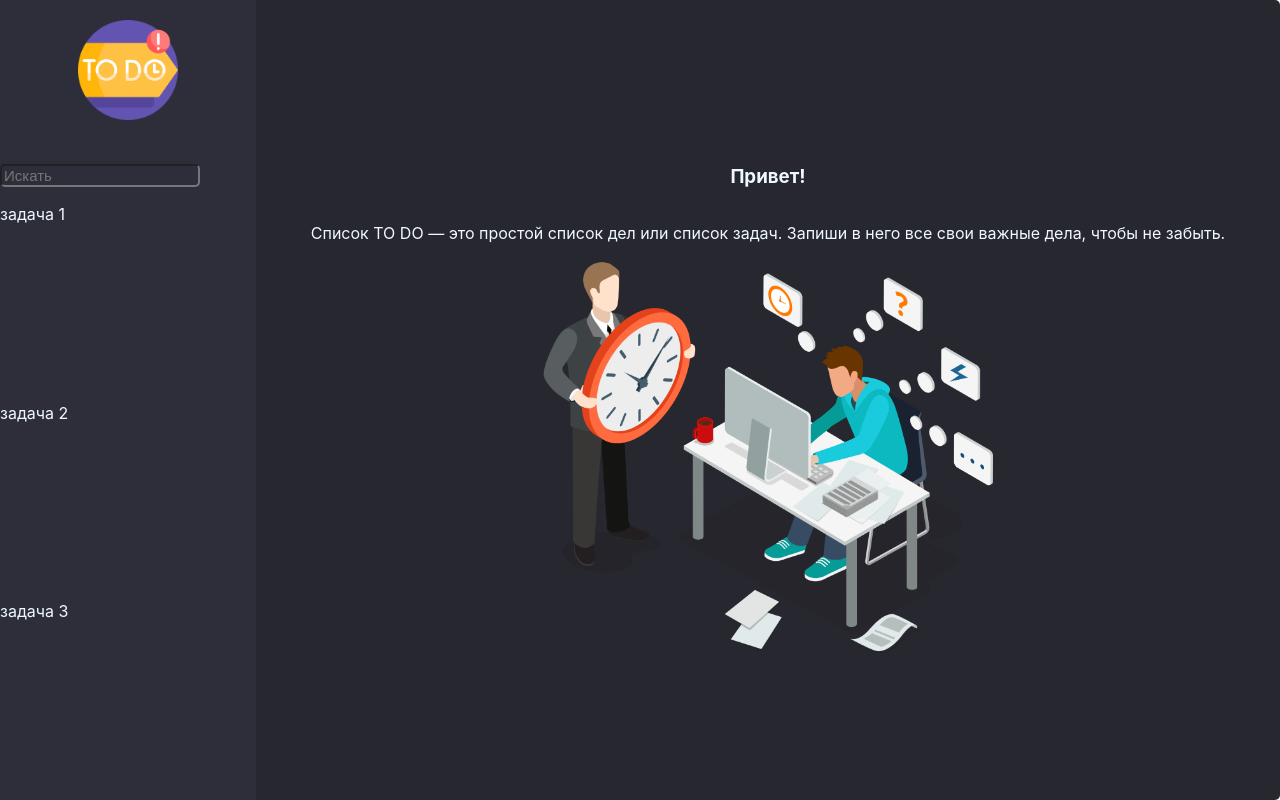
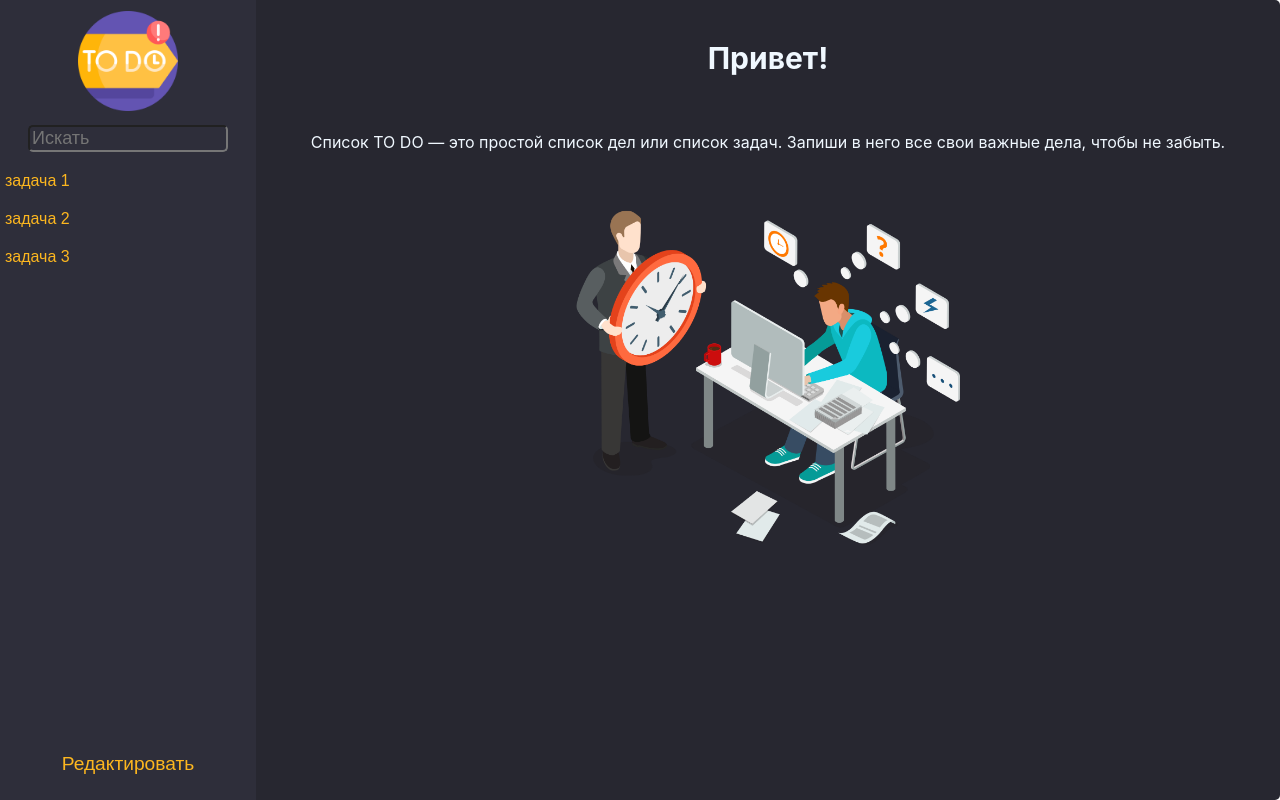
Before and after one commit to Alexey-Obraztsov/todo-list, a React (Create React App) app in the folder todo/: page / in a window 1280 px wide. Built offline with nearby package versions, Linux system fonts and the light colour scheme.

Commit message:
feat: add page switching and styles

```diff
--- a/todo/src/App.js
+++ b/todo/src/App.js
@@ -1,49 +1,69 @@
 import React, { useState } from 'react';
 import './App.css';
-import AddTodo from './components/AddTodo/AddTodo';
-import TodoList from './components/TodoList/TodoList';
+import EditTodo from './components/EditTodo/EditTodo';
 import FindTodo from './components/FindTodo/FindTodo';
+import TodoTask from './components/TodoTask/TodoTask';
+import AboutTodo from './components/AboutTodo/AboutTodo';
+
 
 function App() {
+
+  const [logo, setLogo] = useState()
+
+  const [button, setButton] = useState()
+
+  const [link, setLink] = useState()
 
   const [todo, setTodo] = useState([
     {
       id: 1,
       title: 'задача 1',
-      status: true
+      status: true,
+      description: 'Покосить траву'
     },
     {
       id: 2,
       title: 'задача 2',
-      status: true
+      status: true,
+      description: 'Купить молоко'
     },
     {
       id: 3,
       title: 'задача 3',
-      status: true
+      status: true,
+      description: 'Учить прогу'
     },
   ])
 
+  console.log(link)
   return (
     <div className='container'>
       <div className='container__search'>
-        <FindTodo todo={todo} setTodo={setTodo}/>
+        <FindTodo todo={todo} setLink={setLink} setButton={setButton} setLogo={setLogo}/>
+
       </div>
       <div className='container__blocks'>
-        <div className='wrapper-about'>
-          <h3>Привет!</h3>
-          <p>Список TO DO — это простой список дел или список задач.
-            Запиши в него все свои важные дела, чтобы не забыть.</p>
-            <img className='wrapper-about__image' src='/images/savetime.png' alt="savetime"/>
-        </div>
-        <div className='wrapper-task'></div>
-        <div className='wrapper-edit'>
-          <AddTodo todo={todo} setTodo={setTodo}/>
-          <TodoList todo={todo} setTodo={setTodo}/>
-        </div>
+        {
+          (link === undefined && button && logo) ?
+          <AboutTodo />
+          :
+          (link !== undefined && !button && logo) ?
+          <AboutTodo />
+          :
+          (link !== undefined && button && !logo) ?
+          <EditTodo todo={todo} setTodo={setTodo} />
+          :
+          (link !== undefined && !button && !logo) ?
+          <TodoTask link={link} todo={todo}/>
+          :
+          (link === undefined && button && !logo) ?
+          <EditTodo todo={todo} setTodo={setTodo} />
+          :
+          <AboutTodo />
+        }
       </div>
     </div>
   );
 }
 
-export default App;
+export default App
--- /dev/null
+++ b/todo/src/components/AboutTodo/AboutTodo.js
@@ -0,0 +1,14 @@
+import React from "react";
+
+function AboutTodo() {
+    return (
+        <div className='wrapper-about'>
+            <h3 className='wrapper-about__title'>Привет!</h3>
+            <p>Список TO DO — это простой список дел или список задач.
+            Запиши в него все свои важные дела, чтобы не забыть.</p>
+            <img className='wrapper-about__image' src='/images/savetime.png' alt="savetime"/>
+        </div>
+        )
+}
+
+export default AboutTodo
--- a/todo/src/components/AddTodo/AddTodo.js
+++ b/todo/src/components/AddTodo/AddTodo.js
@@ -4,33 +4,43 @@ import React, { useState } from "react";
 function AddTodo({ todo,setTodo }){
 
     const [value, setValue] = useState('')
+    const [text, setText] = useState('')
 
 
     function saveTodo() {
-
+        if(todo.length<10){
             if(value !== '') {
                 let newId = [...todo][todo.length-1].id+1
-
+                if(text !== '') {
                 setTodo(
                     [...todo,{
                         id: newId,
                         title: value,
-                    status: true
+                        status: true,
+                        description: text
                     }]
                 )
-
+                } else {
+                    alert('Запишите описание в поле ввода')
+                }
                 //clear the input line
                 setValue('')
+                setText('')
             } else {
                 alert('Запишите новую задачу в поле ввода')
+            }
+        } else {
+            alert('Слишком много задач! Выполни предыдущие, потом добавишь ещё :)')
         }
     }
 
 
     return (
-        <div >
-            <input placeholder="Введите задачу" value={value} onChange={(e)=>setValue(e.target.value)}/>
-            <button onClick={saveTodo}>
+        <div className="add-todo">
+            <h2>Тут ты можешь добавить, отредактировать и удалить задачу</h2>
+            <input className="add-todo__input" placeholder="Введите задачу" value={value} onChange={(e)=>setValue(e.target.value)}/>
+            <textarea className="add-todo__input" placeholder="Введите описание" value={text} onChange={(e)=>setText(e.target.value)}/>
+            <button className="add-todo__button" onClick={saveTodo}>
                 Сохранить
             </button>
         </div>
--- /dev/null
+++ b/todo/src/components/EditTodo/EditTodo.js
@@ -0,0 +1,14 @@
+import React from "react";
+import AddTodo from "../AddTodo/AddTodo"
+import TodoList from "../TodoList/TodoList"
+
+function EditTodo({ todo, setTodo }) {
+    return (
+        <div className='wrapper-edit'>
+          <AddTodo todo={todo} setTodo={setTodo}/>
+          <TodoList todo={todo} setTodo={setTodo}/>
+        </div>
+    )
+}
+
+export default EditTodo
--- a/todo/src/components/FindTodo/FindTodo.js
+++ b/todo/src/components/FindTodo/FindTodo.js
@@ -1,41 +1,61 @@
 import React, { useState } from "react";
 
 
-function FindTodo({ todo, setTodo }){
+function FindTodo({ todo, setLink, setButton, setLogo }){
 
     const [value, setValue] = useState('')
 
     const filteredValue = todo.filter(item => item.title.toLowerCase().includes(value.toLowerCase()))
 
+    function turnTaskPage(id) {
+        setLink(id)
+        setLogo(false)
+        setButton(false)
+    }
+
+    function turnAboutPage() {
+        setLink('')
+        setLogo(true)
+        setButton(false)
+    }
+
+    function turnEditPage() {
+        setLink('')
+        setLogo(false)
+        setButton(true)
+    }
+
     return (
         <div className="todo-search">
             <div className="logo">
-                <img src="/images/logo.png" alt="logo" className="logo__image"/>
+                <button className="logo__button" onClick={() => turnAboutPage()}><img src="/images/logo.png" alt="logo" className="logo__image"/></button>
             </div>
             <div className="todo-search__input-area">
                 <input className="todo-search__input" placeholder="Искать" value={value} onChange={(e) => setValue(e.target.value)}/>
             </div>
+            <div className="todo-search__container">
             {
                 filteredValue.map(item => (
-                    <div className="todo-search__container" key={item.title}>
+                    <div className="todo-search__blocks" key={item.title}>
                             {
                                 item.status ?
-                                <div className="todo-list__title">
-                                    <div className="todo-list__title_active">
-                                        {item.title}
+                                <div className="todo-search__title">
+                                    <div className="todo-search__title">
+                                        <button className="todo-search__button_active" onClick={() => turnTaskPage(item.id)}>{item.title}</button>
                                     </div>
                                 </div>
                                 :
-                                <div className="todo-list__title">
-                                    <div className="todo-list__title_closed">
-                                        {item.title}
+                                <div className="todo-search__title">
+                                    <div className="todo-search__title">
+                                        <button className="todo-search__button_closed" onClick={() => turnTaskPage(item.id)}>{item.title}</button>
                                     </div>
                                 </div>
                             }
                     </div>
                 ))
             }
-            <changeMain />
+            </div>
+            <button className="edit-button" onClick={() => turnEditPage()}>Редактировать</button>
         </div>
     )
 }
--- /dev/null
+++ b/todo/src/components/TodoTask/TodoTask.js
@@ -0,0 +1,19 @@
+import React from "react";
+
+function TodoTask({ todo, link }) {
+
+    let x = [...todo].filter(item => item.id === link)
+
+    return (
+        <div className='wrapper-description'>
+            {
+                <h1 className='wrapper-description__title'>{x[0].title}</h1>
+            }
+            {
+                <h3 className="wrapper-description__description">{x[0].description}</h3>
+            }
+        </div>
+        )
+}
+
+export default TodoTask
--- a/todo/src/index.css
+++ b/todo/src/index.css
@@ -33,7 +33,7 @@ code {
   grid-area: main;
 }
 
-/*find*/
+/*FindTodo*/
 .todo-search{
   display: flex;
   flex-direction: column;
@@ -41,62 +41,200 @@ code {
 }
 
 .logo {
-  margin: 20px auto;
+  margin: 10px auto;
 }
 
 .logo__image {
   width: 100px;
 }
 
+.logo__button {
+  cursor: pointer;
+  border: none;
+  background-color: rgb(46,46,58);
+}
+
 .todo-search__input-area{
-  margin-top: 20px;
-  height: 10vh;
+  text-align: center;
+  margin-bottom: 10px;
 }
 
 .todo-search__input{
   width: 15vw;
   border-radius: 5px;
-  font-size: 15px;
+  font-size: 18px;
   background-color: rgb(46,46,58);
+  color: aliceblue;
 }
 
 .todo-search__container{
-  height: 50vh;
+  height: 80vh;
 }
 
-.todo-list__title {
-
-}
-
-.todo-list__title_active {
+.todo-search__title {
   text-align: start;
 }
 
-.todo-list__title_closed {}
+.todo-search__button_active,
+.todo-search__button_closed {
+  background-color: rgb(46,46,58);
+  border: none;
+  color: rgb(253, 183, 31);
+  max-width: 15vw;
+  margin-left: 5px;
+  padding: 10px 0;
+  font-size: medium;
+  cursor: pointer;
+  transition: 0.5s;
+}
+
+.todo-search__button_active:hover,
+.todo-search__button_closed:hover {
+  color: rgb(115, 38, 204);
+}
+
+
+.todo-search__button_active {
+  text-decoration: none;
+}
+
+.todo-search__button_closed {
+  text-decoration: line-through;
+}
 
 .edit-button {
   height: 10vh;
+  background-color: rgb(115, 38, 204);
+  background-color: rgb(46,46,58);
+  color: rgb(253, 183, 31);
+  font-size: larger;
+  cursor: pointer;
+  transition: 0.7s;
+  border: none;
 }
 
-/*main*/
+.edit-button:hover {
+  background-color: rgb(253, 183, 31);
+  background-color: rgb(46,46,58);
+  color: rgb(115, 38, 204);
+}
+
+
+/*AboutTodo*/
+
 .wrapper-about {
-  width: 100%;
-  height: 100%;
+  width: 80vw;
+  height: 100vh;
   display: flex;
   flex-direction: column;
-  justify-content: center;
   align-items: center;
 }
 
+.wrapper-about__title {
+  margin: 5vh 0;
+  font-size: 30px;
+}
+
 .wrapper-about__image {
-  width: 450px;
+  margin: 5vh 0;
+  width: 30vw;
   background: none;
 }
 
 .wrapper-task{
-  display: none;
+
 }
 
 .wrapper-edit{
-  display: none;
+
 }
+
+/*TodoTask*/
+
+.wrapper-description {
+  display: flex;
+  flex-direction: column;
+}
+
+.wrapper-description__title {
+  text-align: center;
+  color:  rgb(247, 70, 70);
+}
+
+.wrapper-description__description {
+  text-align: justify;
+  margin: 10px 20px;
+  color: rgb(253, 183, 31);
+}
+
+
+
+/*AddTodo*/
+
+.add-todo {
+  color: rgb(253, 183, 31);
+  text-align: center;
+  padding-top: 15px;
+  margin: 0 auto;
+  width: 800px;
+  display: flex;
+  flex-direction: column;
+}
+.add-todo__input {
+  text-align: center;
+  font-size: larger;
+  background-color: rgb(46,46,58);
+  color: rgb(253, 183, 31);
+}
+
+.add-todo__button {
+  background-color: rgb(115, 38, 204);
+  font-size: larger;
+  color: rgb(253, 183, 31);
+}
+
+/*TodoList*/
+
+.todo-list {
+
+}
+
+.todo-list__container{
+  margin: 0 auto;
+  width: 800px;
+  display: flex;
+  flex-direction: row;
+  justify-content: space-between;
+  align-items: center;
+}
+.todo-list__title {
+  padding-left: 6px;
+  font-size: larger;
+}
+
+.todo-list__input {
+}
+
+.todo-list__title_active {
+  text-decoration: none;
+}
+
+.todo-list__title_closed {
+  text-decoration: line-through;
+}
+
+.todo-list__button {
+  padding-top: 10px;
+  width: 50px;
+  height: 50px;
+  background-color: rgb(39,39,48);
+  border: none;
+}
+
+.todo-list__button .save {
+  padding-top: 0px;
+}
+
+.todo-list__button-image {
+  width: 40px;
+}
```
Also changed, not shown: todo/src/components/ChangeMain/ChangeMain.js (deleted, +0 -10 lines), todo/src/components/TodoList/TodoList.js (+16 -6 lines), todo/public/images/delete.png (renamed from todo/public/images/remove.png). Lines whose indentation alone changed are shown as unchanged.
